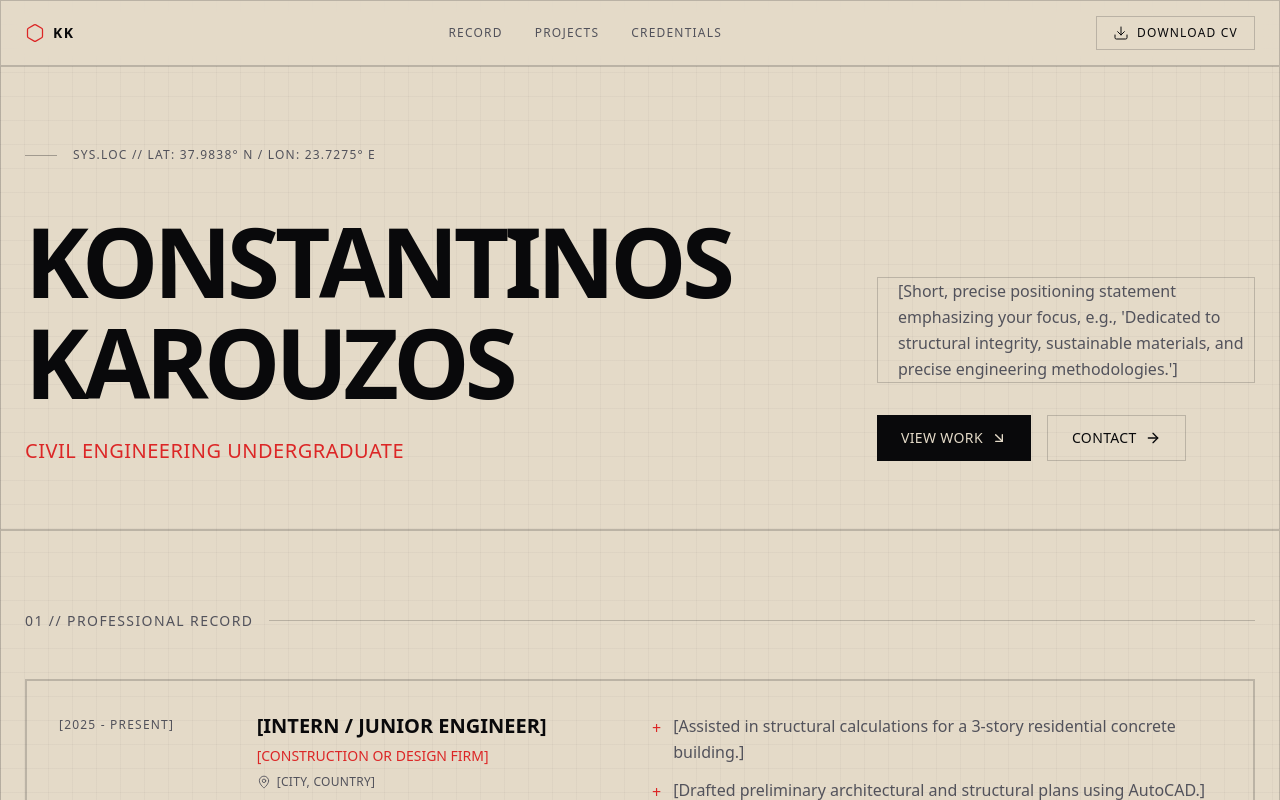
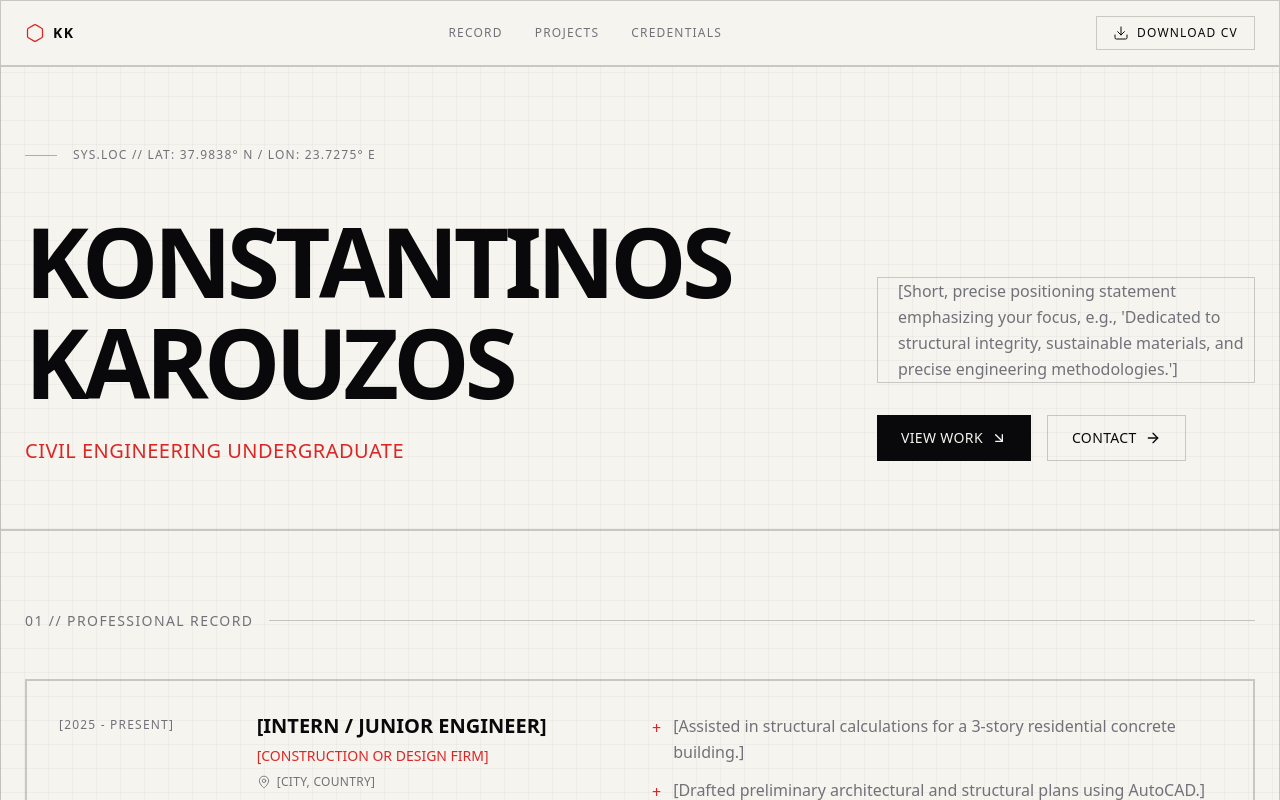
Before and after one commit to arisloumos/civil-engineering-portfolio, a Next.js app: page / in a window 1280 px wide. Shown: the top 800 px of the page. Built offline with nearby package versions, Linux system fonts and the light colour scheme.

Commit message:
update backround color

```diff
--- a/src/app/globals.css
+++ b/src/app/globals.css
@@ -1,15 +1,14 @@
 @import "tailwindcss";
 
 @theme {
-  --color-paper: #E4DAC8;          /* Warm Manila / Sand */
-  --color-paper-dark: #D6C8B2;     /* Deeper Beige Hover/Cards */
+  /* Subtle Warm Ivory Backgrounds */
+  --color-paper: #F6F4EE;
+  --color-paper-dark: #EAE6DA;
 
   --color-graphite: #09090B;
-  --color-graphite-light: #52525B;
-
+  --color-graphite-light: #71717A;
   --color-blueprint: #DC2626;
   --color-blueprint-hover: #BE123C;
-
   --color-safety: #18181B;
 
   --font-sans: var(--font-inter), sans-serif;
```
